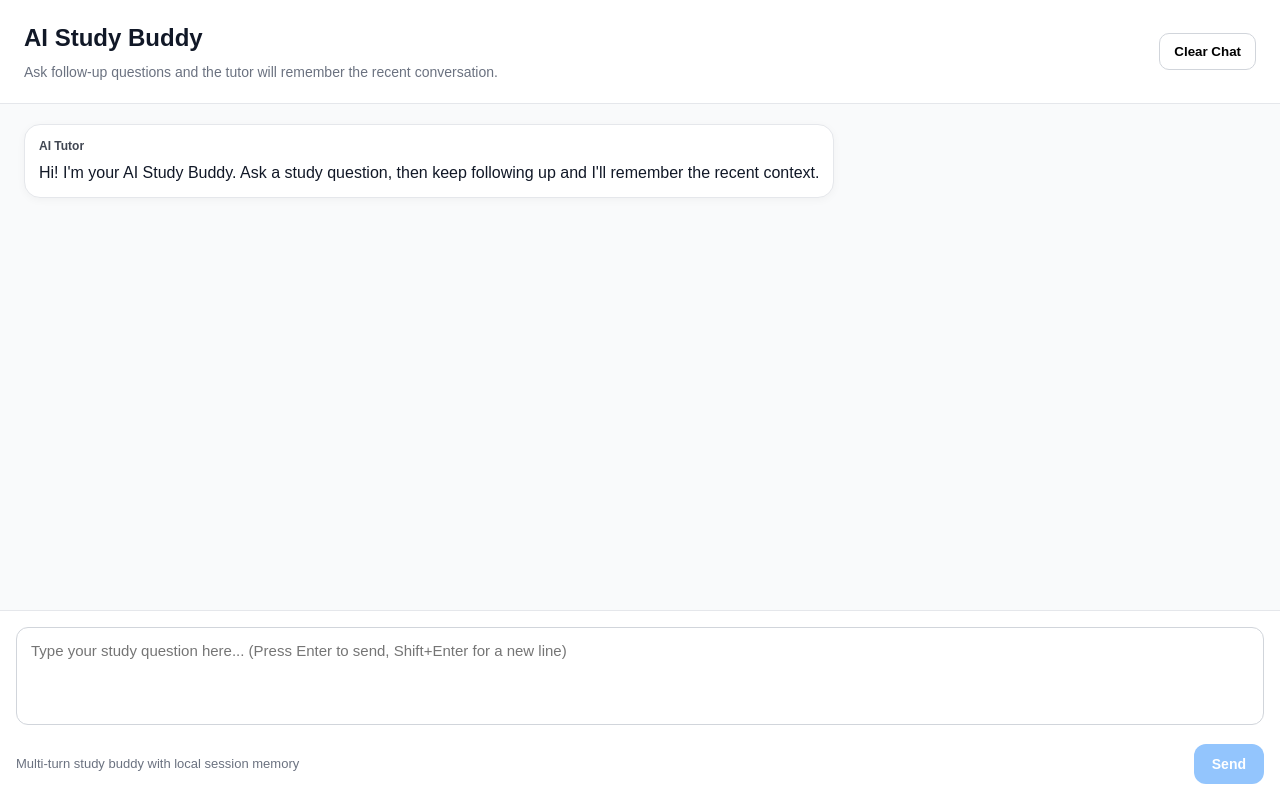
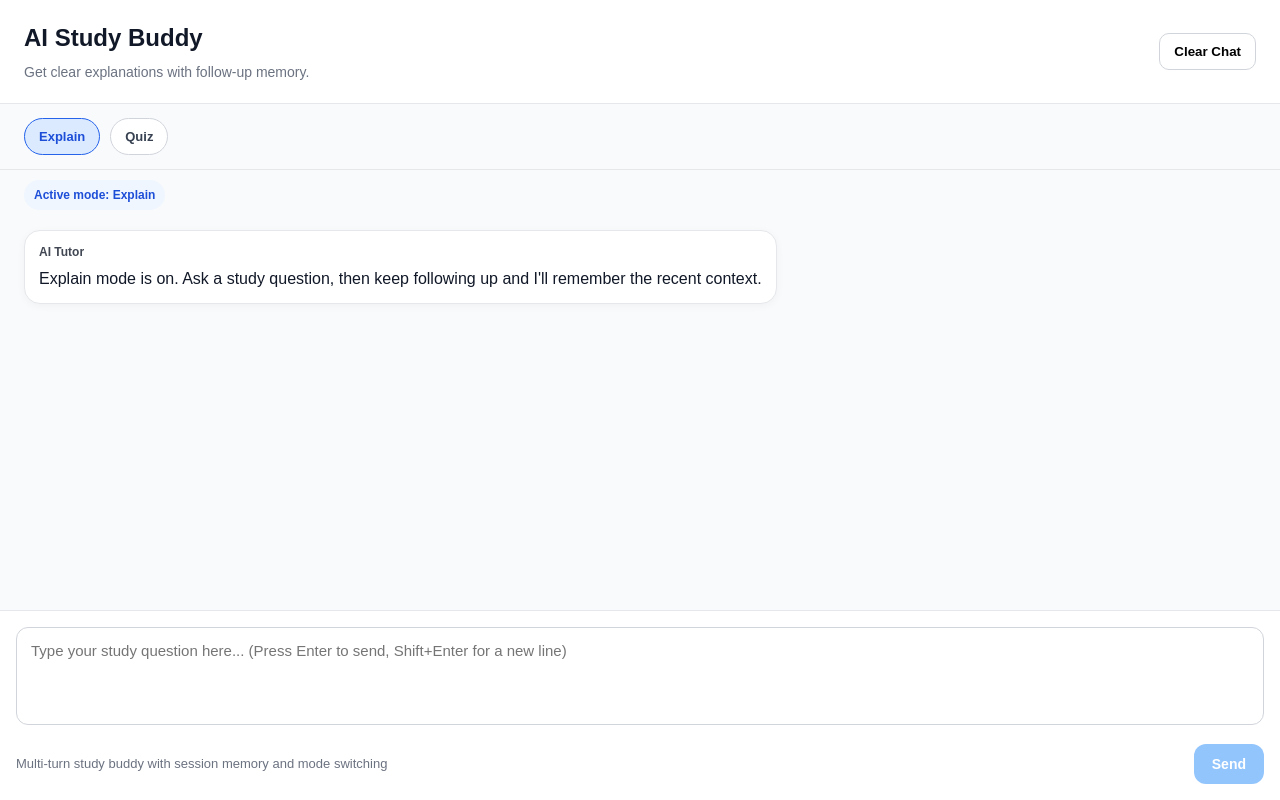
Before and after one commit to duc-thanh-danh-do/ai-study-arena, a React (Vite) app in the folder frontend/: page / in a window 1280 px wide. Built offline with nearby package versions, Linux system fonts and the light colour scheme; no server answers.

Commit message:
add explain/quiz modes

```diff
--- a/frontend/src/App.jsx
+++ b/frontend/src/App.jsx
@@ -1,10 +1,18 @@
 import { useEffect, useRef, useState } from "react";
 
-const WELCOME_MESSAGE = {
-  role: "assistant",
-  content:
-    "Hi! I'm your AI Study Buddy. Ask a study question, then keep following up and I'll remember the recent context.",
-  excludeFromHistory: true,
+const CHAT_MODES = {
+  explain: {
+    label: "Explain",
+    description: "Get clear explanations with follow-up memory.",
+    welcomeMessage:
+      "Explain mode is on. Ask a study question, then keep following up and I'll remember the recent context.",
+  },
+  quiz: {
+    label: "Quiz",
+    description: "Practice with one quiz question at a time.",
+    welcomeMessage:
+      "Quiz mode is on. Tell me a topic or answer the next question, and I'll quiz you step by step.",
+  },
 };
 
 const API_BASE_URL = import.meta.env.VITE_API_BASE_URL?.trim();
@@ -39,9 +47,18 @@ function getConversationHistory(messages) {
     .map(({ role, content }) => ({ role, content }));
 }
 
+function createWelcomeMessage(mode) {
+  return {
+    role: "assistant",
+    content: CHAT_MODES[mode].welcomeMessage,
+    excludeFromHistory: true,
+  };
+}
+
 function App() {
   const [prompt, setPrompt] = useState("");
-  const [messages, setMessages] = useState([WELCOME_MESSAGE]);
+  const [mode, setMode] = useState("explain");
+  const [messages, setMessages] = useState([createWelcomeMessage("explain")]);
   const [loading, setLoading] = useState(false);
 
   const messagesEndRef = useRef(null);
@@ -71,6 +88,7 @@ function App() {
         },
         body: JSON.stringify({
           messages: getConversationHistory(nextMessages),
+          mode,
         }),
       });
 
@@ -112,7 +130,15 @@ function App() {
   };
 
   const clearChat = () => {
-    setMessages([WELCOME_MESSAGE]);
+    setMessages([createWelcomeMessage(mode)]);
+  };
+
+  const handleModeChange = (nextMode) => {
+    if (loading || nextMode === mode) return;
+
+    setMode(nextMode);
+    setPrompt("");
+    setMessages([createWelcomeMessage(nextMode)]);
   };
 
   return (
@@ -147,19 +173,21 @@ function App() {
               AI Study Buddy
             </h1>
             <p style={{ margin: "6px 0 0", color: "#6b7280", fontSize: "14px" }}>
-              Ask follow-up questions and the tutor will remember the recent conversation.
+              {CHAT_MODES[mode].description}
             </p>
           </div>
 
           <button
             onClick={clearChat}
+            disabled={loading}
             style={{
               padding: "10px 14px",
               borderRadius: "10px",
               border: "1px solid #d1d5db",
               backgroundColor: "#ffffff",
-              cursor: "pointer",
+              cursor: loading ? "not-allowed" : "pointer",
               fontWeight: 600,
+              opacity: loading ? 0.7 : 1,
             }}
           >
             Clear Chat
@@ -169,11 +197,76 @@ function App() {
         <div
           style={{
             flex: 1,
-            overflowY: "auto",
-            padding: "20px 24px",
-            backgroundColor: "#f9fafb",
+            display: "flex",
+            flexDirection: "column",
+            minHeight: 0,
           }}
         >
+          <div
+            style={{
+              padding: "14px 24px",
+              borderBottom: "1px solid #e5e7eb",
+              backgroundColor: "#f8fafc",
+              display: "flex",
+              gap: "10px",
+              flexWrap: "wrap",
+            }}
+          >
+            {Object.entries(CHAT_MODES).map(([modeKey, modeConfig]) => {
+              const isActive = modeKey === mode;
+
+              return (
+                <button
+                  key={modeKey}
+                  onClick={() => handleModeChange(modeKey)}
+                  disabled={loading}
+                  style={{
+                    padding: "10px 14px",
+                    borderRadius: "999px",
+                    border: isActive ? "1px solid #2563eb" : "1px solid #d1d5db",
+                    backgroundColor: isActive ? "#dbeafe" : "#ffffff",
+                    color: isActive ? "#1d4ed8" : "#374151",
+                    cursor: loading ? "not-allowed" : "pointer",
+                    fontWeight: 700,
+                    fontSize: "13px",
+                    opacity: loading ? 0.7 : 1,
+                  }}
+                >
+                  {modeConfig.label}
+                </button>
+              );
+            })}
+          </div>
+
+          <div
+            style={{
+              padding: "10px 24px 0",
+              backgroundColor: "#f9fafb",
+            }}
+          >
+            <div
+              style={{
+                display: "inline-flex",
+                padding: "6px 10px",
+                borderRadius: "999px",
+                backgroundColor: "#eff6ff",
+                color: "#1d4ed8",
+                fontSize: "12px",
+                fontWeight: 700,
+              }}
+            >
+              Active mode: {CHAT_MODES[mode].label}
+            </div>
+          </div>
+
+          <div
+            style={{
+              flex: 1,
+              overflowY: "auto",
+              padding: "20px 24px",
+              backgroundColor: "#f9fafb",
+            }}
+          >
           {messages.map((message, index) => {
             const isUser = message.role === "user";
             const isError = message.role === "error";
@@ -259,6 +352,7 @@ function App() {
           )}
 
           <div ref={messagesEndRef} />
+          </div>
         </div>
 
         <div
@@ -297,7 +391,7 @@ function App() {
             }}
           >
             <span style={{ fontSize: "13px", color: "#6b7280" }}>
-              Multi-turn study buddy with local session memory
+              Multi-turn study buddy with session memory and mode switching
             </span>
 
             <button
```
Also changed, not shown: 1 other file (tests, documents, lock files or other folders).
